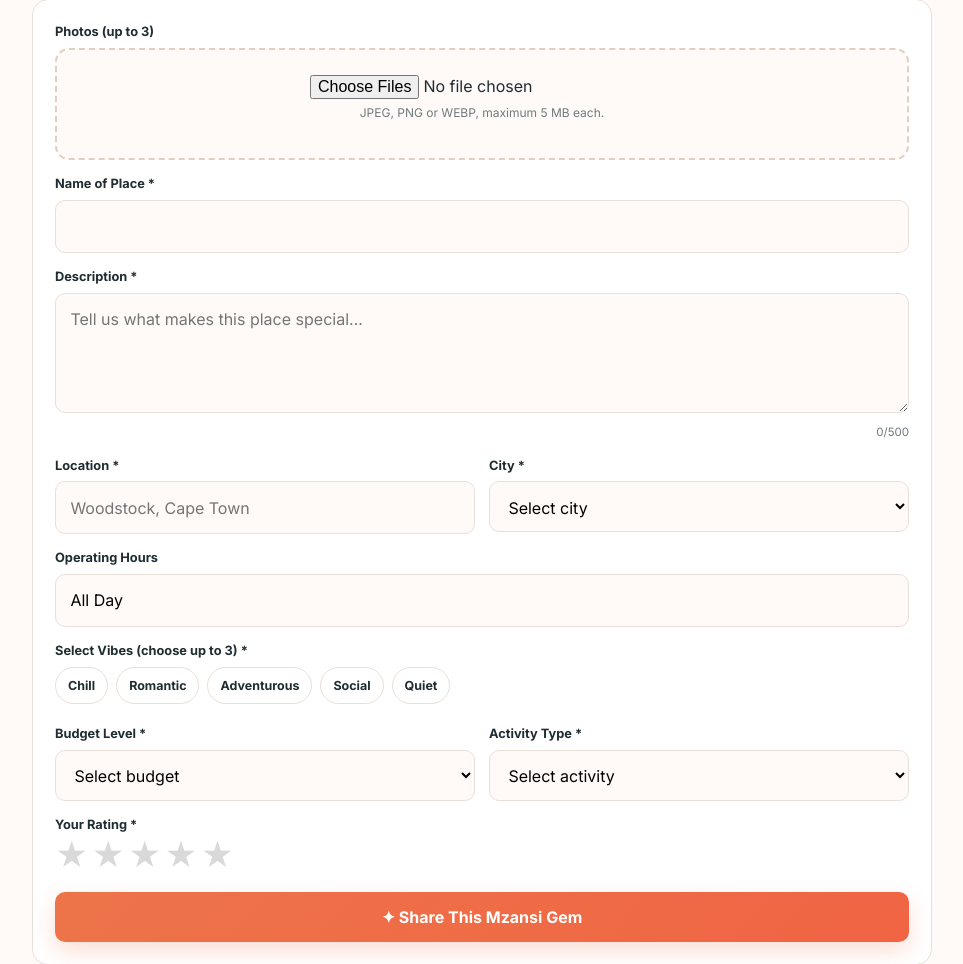
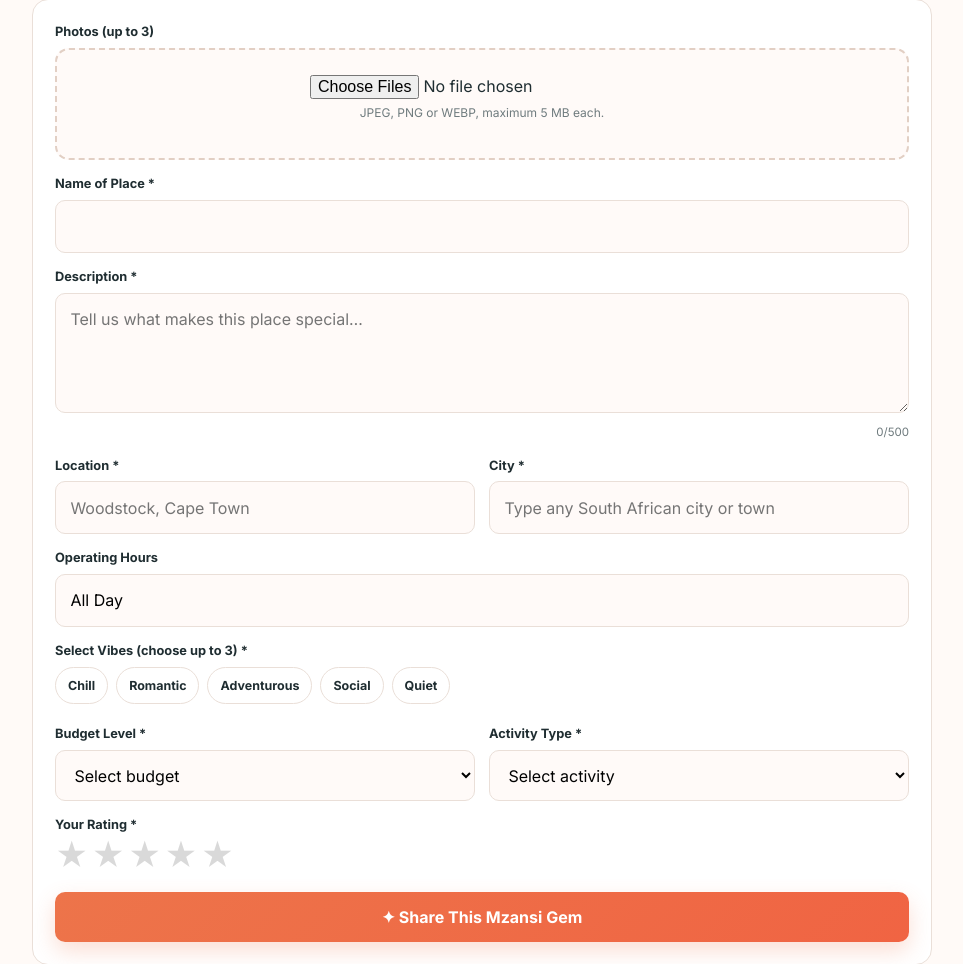
Before and after one commit to Kmakoro/MzansiGems, a PHP site: page /share.php in a window 1280 px wide. Shown: the part 352-1316 px from the top of the page, without its empty margins (158-1121 px from the left). Run offline with PHP 8.4, Linux system fonts and the light colour scheme; a user stored in the database is signed in; data comes from the database, SQL or seed files in the repository; some libraries are stand-ins or nearby versions.

Commit message:
Permit all SA cities in new gem submission

```diff
--- a/website/share.php
+++ b/website/share.php
@@ -3,7 +3,7 @@ declare(strict_types=1);
 require __DIR__.'/includes/bootstrap.php';require_login();$errors=[];
 if($_SERVER['REQUEST_METHOD']==='POST'){
  verify_csrf();remember_old_input($_POST);$title=trim((string)($_POST['title']??''));$description=trim((string)($_POST['description']??''));$location=trim((string)($_POST['location']??''));$city=trim((string)($_POST['city']??''));$vibes=$_POST['vibes']??[];$budget=(string)($_POST['budget_level']??'');$activity=(string)($_POST['activity_type']??'');$rating=(int)($_POST['rating']??0);$hours=trim((string)($_POST['operating_hours']??'All Day'));
- if(mb_strlen($title)<3||mb_strlen($title)>100)$errors[]='Name of place must be between 3 and 100 characters.';if(mb_strlen($description)<20||mb_strlen($description)>500)$errors[]='Description must be between 20 and 500 characters.';if($location==='')$errors[]='Location is required.';if($city==='')$errors[]='City is required.';if(!is_array($vibes)||count($vibes)<1||count($vibes)>3)$errors[]='Select between 1 and 3 vibes.';if(!in_array($budget,['Free','Budget','Mid-range','Premium'],true))$errors[]='Select a budget level.';if(!in_array($activity,['Food','Fitness','Study','Nature','Nightlife','Culture'],true))$errors[]='Select an activity type.';if($rating<1||$rating>5)$errors[]='Select a rating between 1 and 5 stars.';
+ if(mb_strlen($title)<3||mb_strlen($title)>100)$errors[]='Name of place must be between 3 and 100 characters.';if(mb_strlen($description)<20||mb_strlen($description)>500)$errors[]='Description must be between 20 and 500 characters.';if($location==='')$errors[]='Location is required.';if($city===''||mb_strlen($city)>100)$errors[]='Enter a city (maximum 100 characters).';if(!is_array($vibes)||count($vibes)<1||count($vibes)>3)$errors[]='Select between 1 and 3 vibes.';if(!in_array($budget,['Free','Budget','Mid-range','Premium'],true))$errors[]='Select a budget level.';if(!in_array($activity,['Food','Fitness','Study','Nature','Nightlife','Culture'],true))$errors[]='Select an activity type.';if($rating<1||$rating>5)$errors[]='Select a rating between 1 and 5 stars.';
  try{$uploads=validate_image_uploads($_FILES['images']??[],MAX_GEM_IMAGES);}catch(RuntimeException $e){$errors[]=$e->getMessage();$uploads=[];}
  $maxPosts=max(1,(int)setting('max_posts_per_day','10'));$stmt=db()->prepare('SELECT COUNT(*) FROM gems WHERE user_id=? AND created_at>=CURDATE()');$stmt->execute([(int)current_user()['id']]);if((int)$stmt->fetchColumn()>=$maxPosts)$errors[]='You have reached the daily submission limit.';
  if(!$errors){$baseSlug=strtolower(trim(preg_replace('/[^a-z0-9]+/i','-',$title),'-'));$slug=$baseSlug?:'gem';$n=2;$check=db()->prepare('SELECT id FROM gems WHERE slug=?');while(true){$check->execute([$slug]);if(!$check->fetch())break;$slug=$baseSlug.'-'.$n++;}
@@ -16,7 +16,7 @@ $pageTitle='Share a Mzansi Gem';require __DIR__.'/includes/header.php';
 <div class="form-group"><label>Photos (up to 3)</label><div class="upload-drop"><input id="images" type="file" name="images[]" accept="image/jpeg,image/png,image/webp" multiple data-image-preview="#image-preview"><p class="form-help">JPEG, PNG or WEBP, maximum 5 MB each.</p><div id="image-preview"></div></div></div>
 <div class="form-group"><label>Name of Place *</label><input class="form-control" name="title" maxlength="100" value="<?=old('title')?>" required></div>
 <div class="form-group"><label>Description *</label><textarea class="form-control" name="description" maxlength="500" data-char-counter="#description-count" placeholder="Tell us what makes this place special…" required><?=old('description')?></textarea><div class="char-counter" id="description-count">0/500</div></div>
-<div class="form-row"><div class="form-group"><label>Location *</label><input class="form-control" name="location" value="<?=old('location')?>" placeholder="Woodstock, Cape Town" required></div><div class="form-group"><label>City *</label><select class="form-control" name="city" required><option value="">Select city</option><?php foreach(['Cape Town','Johannesburg','Durban','Pretoria','Gqeberha','Bloemfontein','Polokwane','Mbombela','East London','Kimberley'] as $c):?><option <?=old('city')===e($c)?'selected':''?>><?=e($c)?></option><?php endforeach;?></select></div></div>
+<div class="form-row"><div class="form-group"><label>Location *</label><input class="form-control" name="location" value="<?=old('location')?>" placeholder="Woodstock, Cape Town" required></div><div class="form-group"><label>City *</label><input class="form-control" name="city" list="mzansi-cities" maxlength="100" value="<?=old('city')?>" placeholder="Type any South African city or town" required><datalist id="mzansi-cities"><?php foreach(discoverable_cities() as $c):?><option value="<?=e($c)?>"></option><?php endforeach;?></datalist></div></div>
 <div class="form-group"><label>Operating Hours</label><input class="form-control" name="operating_hours" value="<?=old('operating_hours','All Day')?>" placeholder="e.g. 08:00 - 18:00"></div>
 <div class="form-group"><label>Select Vibes (choose up to 3) *</label><div class="choice-row" data-max-checks="3"><?php foreach(['Chill','Romantic','Adventurous','Social','Quiet'] as $v):?><label class="choice-pill"><input type="checkbox" name="vibes[]" value="<?=e($v)?>" <?=in_array($v,$_POST['vibes']??[],true)?'checked':''?>><span><?=e($v)?></span></label><?php endforeach;?></div></div>
 <div class="form-row"><div class="form-group"><label>Budget Level *</label><select class="form-control" name="budget_level"><option value="">Select budget</option><?php foreach(['Free','Budget','Mid-range','Premium'] as $o):?><option <?=old('budget_level')===e($o)?'selected':''?>><?=e($o)?></option><?php endforeach;?></select></div><div class="form-group"><label>Activity Type *</label><select class="form-control" name="activity_type"><option value="">Select activity</option><?php foreach(['Food','Fitness','Study','Nature','Nightlife','Culture'] as $o):?><option <?=old('activity_type')===e($o)?'selected':''?>><?=e($o)?></option><?php endforeach;?></select></div></div>
```
